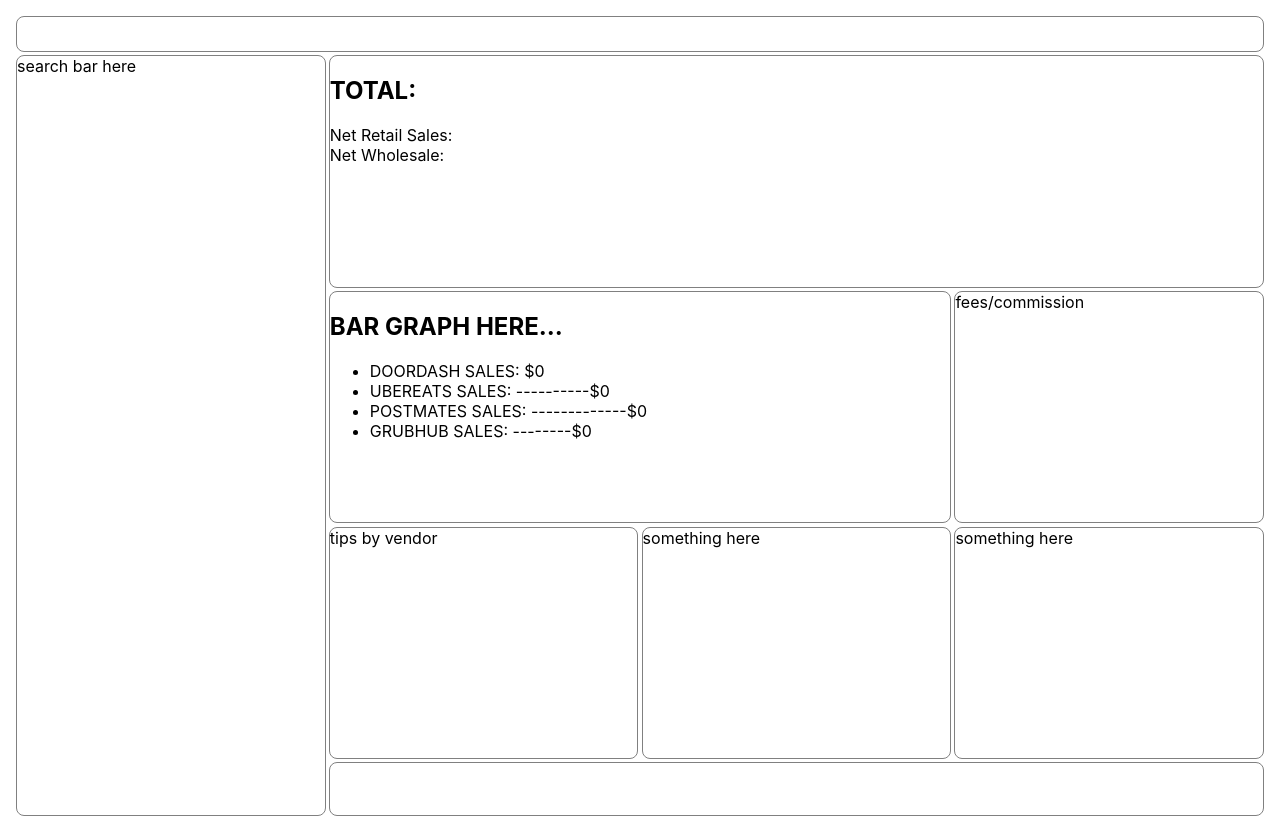
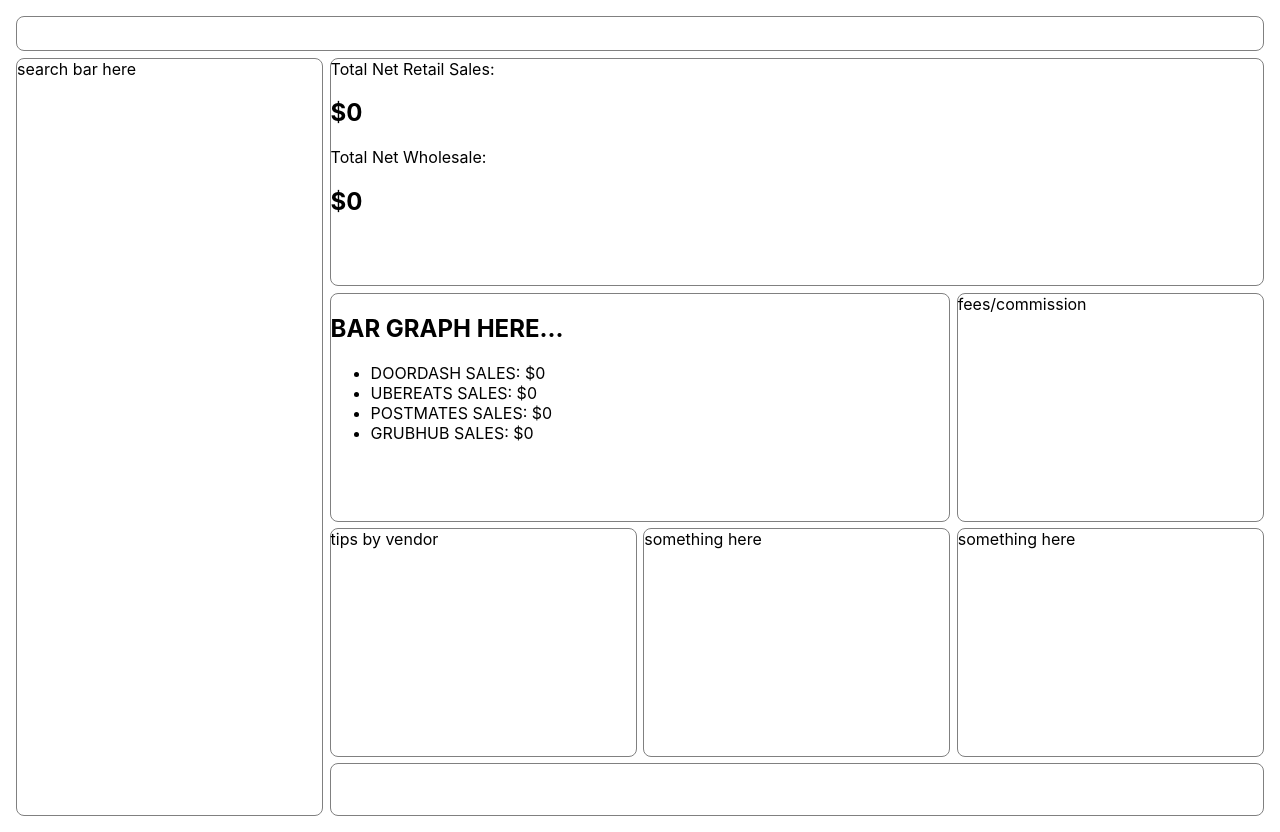
Before and after one commit to victortwu/frontend_revenue_dashboard, a React (Create React App) app in the folder dashboard-ui/: page / in a window 1280 px wide. Built offline with nearby package versions, Linux system fonts and the light colour scheme.

Commit message:
rendering total retail and wholesale figures

```diff
--- a/dashboard-ui/src/App.css
+++ b/dashboard-ui/src/App.css
@@ -14,7 +14,7 @@
     "sideBar main2 main2 content1"
     "sideBar content2 content3 content4"
     "sideBar footer footer footer";
-  grid-gap: .2rem;
+  grid-gap: .4rem;
 }
 
 nav {
--- a/dashboard-ui/src/App.js
+++ b/dashboard-ui/src/App.js
@@ -1,5 +1,6 @@
 import React, { Component } from 'react'
 import BarGraph from './components/BarGraph'
+import RetailWholesaleBox from './components/RetailWholesaleBox'
 import './App.css';
 
 
@@ -49,9 +50,9 @@ console.log(this.state.reports)
           </nav>
 
           <main className='main1'>
-            <h2>TOTAL:</h2>
-            <div id='retailSales'>Net Retail Sales:</div>
-            <div id='wholesale'>Net Wholesale:</div>
+
+            <RetailWholesaleBox reports={this.state.reports}/>
+
           </main>
 
           <main className='main2'>
--- a/dashboard-ui/src/components/BarGraph.js
+++ b/dashboard-ui/src/components/BarGraph.js
@@ -11,10 +11,7 @@ const postmates = props.reports.filter(report=> report.vendor === 'Postmates')
 const grubhub = props.reports.filter(report=> report.vendor === 'Grubhub')
 
 const doorDashTotal = doorDash.map(item=> {
-  let ddItem = item.subtotal
-  let no$ = ddItem.replace('$', '')
-  let number = parseFloat(no$)
-  return number
+  return item.subtotal
 }).reduce((acc, curr) => acc + curr, 0)
 console.log(doorDashTotal)
 
@@ -38,9 +35,9 @@ console.log(grubhubTotal)
     <>
       <ul>
         <li>DOORDASH SALES: ${doorDashTotal}</li>
-        <li>UBEREATS SALES: ----------${uberEatsTotal}</li>
-        <li>POSTMATES SALES: -------------${postmatesTotal}</li>
-        <li>GRUBHUB SALES: --------${grubhubTotal}</li>
+        <li>UBEREATS SALES: ${uberEatsTotal}</li>
+        <li>POSTMATES SALES: ${postmatesTotal}</li>
+        <li>GRUBHUB SALES: ${grubhubTotal}</li>
       </ul>
     </>
   )
--- /dev/null
+++ b/dashboard-ui/src/components/RetailWholesaleBox.js
@@ -0,0 +1,33 @@
+import React from 'react'
+
+const RetailWholesaleBox = (props) => {
+
+const retailSales = props.reports.filter(item=> item.wholesale === 'false')
+console.log(retailSales)
+
+const wholesale = props.reports.filter(item=> item.wholesale === 'true')
+console.log(wholesale)
+
+const totalRetail = retailSales.map(report=> {
+  return report.subtotal
+}).reduce((acc, curr)=> acc + curr, 0)
+
+const totalWholesale = wholesale.map(report=> {
+  return report.subtotal
+}).reduce((acc, curr)=> acc + curr, 0)
+
+
+  return(
+    <>
+
+        <div id='retailSales'>Total Net Retail Sales:
+            <h2>${totalRetail}</h2>
+        </div>
+        <div id='wholesale'>Total Net Wholesale:
+            <h2>${totalWholesale}</h2>
+        </div>
+    </>
+  )
+}
+
+export default RetailWholesaleBox
```
